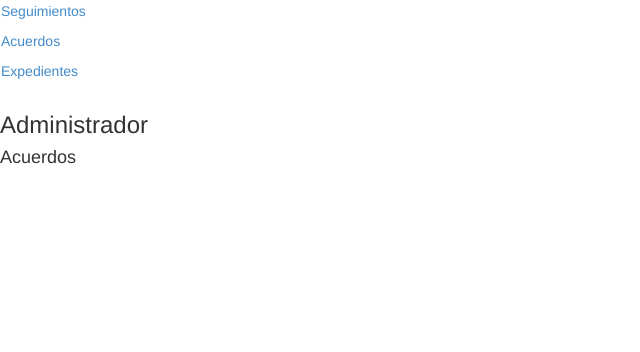
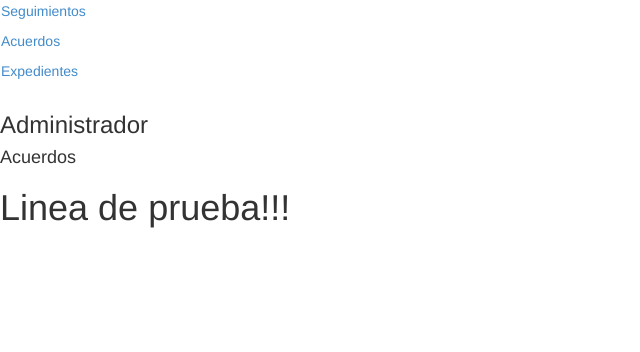
Before and after one commit to rikardo0h/despacho, a CodeIgniter app: page /acuerdos_controlador/auxiliarAcuerdos in a window 1280 px wide. Shown: the top 352 px of the page, without its empty margins (0-640 px from the left). Run offline with CodeIgniter, Linux system fonts and the light colour scheme; some libraries are stand-ins or nearby versions.

Commit message:
Cambio de prueba
Cambio de una linea para pruebas

```diff
--- a/application/views/auxiliar_AcuerdosVta.php
+++ b/application/views/auxiliar_AcuerdosVta.php
@@ -14,6 +14,7 @@
 </nav >
 <h3>Administrador</h3>
 <h4>Acuerdos</h4>
+<h1>Linea de prueba!!!</h1>
 
 
 
```
